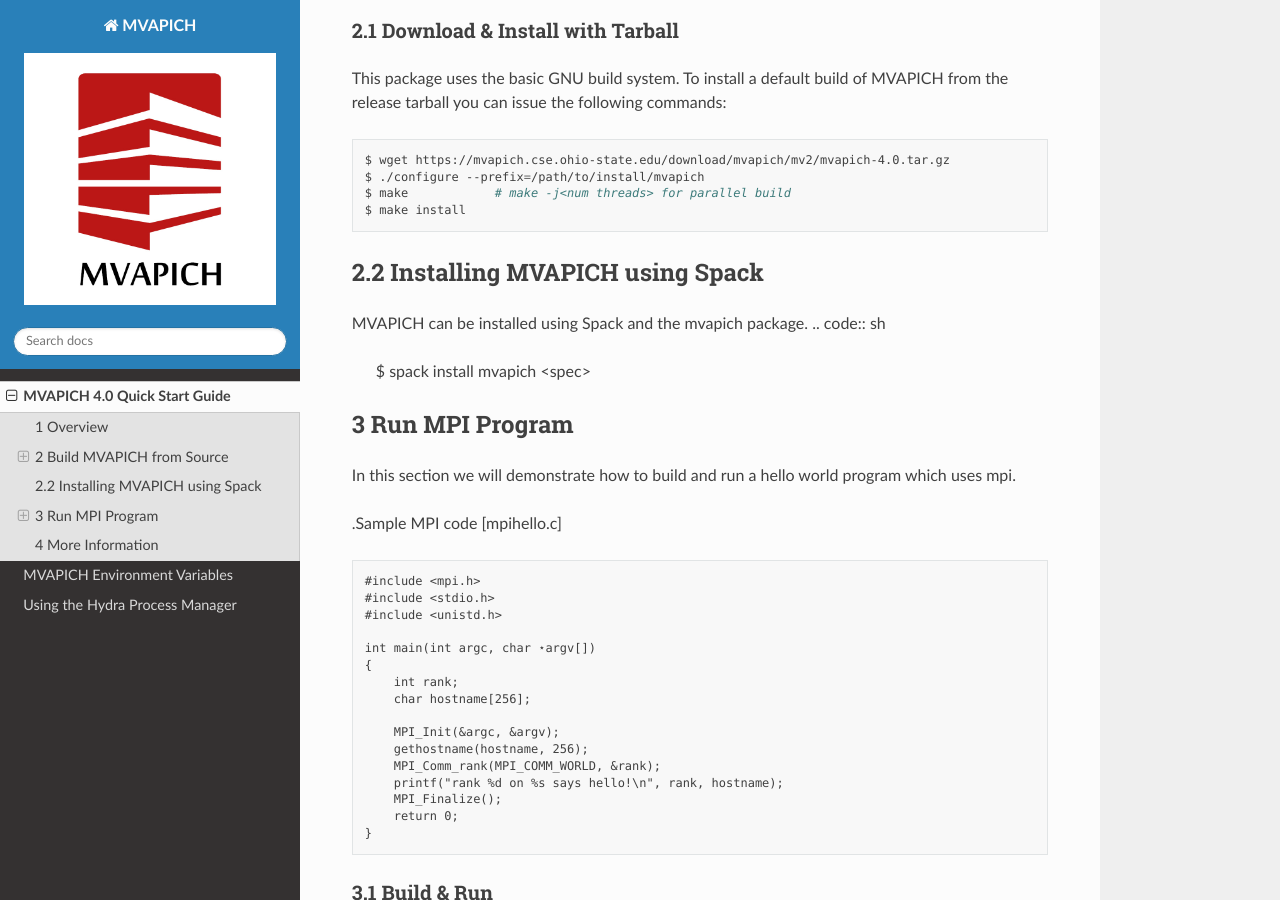
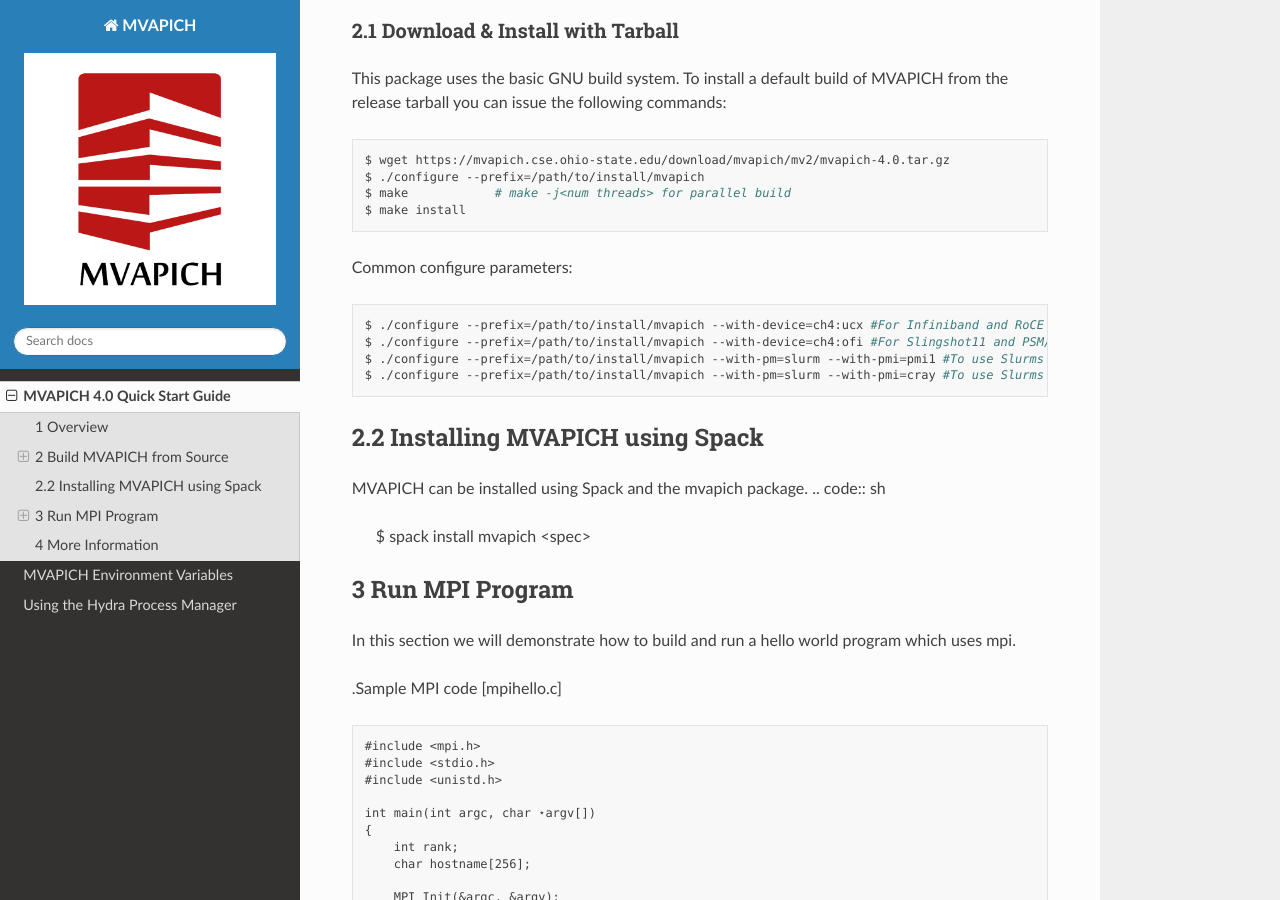
Before and after one commit to OSU-Nowlab/MVAPICH-docs, a Sphinx documentation site: the page built from docs/source/quick-plus.rst, in a window 1280 px wide and 900 px high, scrolled down 1059 px. Built offline with Sphinx 7.4.7 and the Read the Docs theme 3.1.0, drawn with Linux system fonts in a browser that asks for light colours.

Commit message:
add device and slurm config lines

```diff
--- a/docs/source/quick-plus.rst
+++ b/docs/source/quick-plus.rst
@@ -48,6 +48,15 @@
         $ ./configure --prefix=/path/to/install/mvapich
         $ make            # make -j<num threads> for parallel build
         $ make install
+
+Common configure parameters:
+
+.. code:: sh
+
+        $ ./configure --prefix=/path/to/install/mvapich --with-device=ch4:ucx #For Infiniband and RoCE systems
+        $ ./configure --prefix=/path/to/install/mvapich --with-device=ch4:ofi #For Slingshot11 and PSM/OPX systems
+        $ ./configure --prefix=/path/to/install/mvapich --with-pm=slurm --with-pmi=pmi1 #To use Slurms srun launcher
+        $ ./configure --prefix=/path/to/install/mvapich --with-pm=slurm --with-pmi=cray #To use Slurms srun launcher on a Cray system
 
 
 2.2 Installing MVAPICH using Spack
```
Also changed, not shown: other parts of docs/source/quick-plus.rst (+1 -1 lines).
